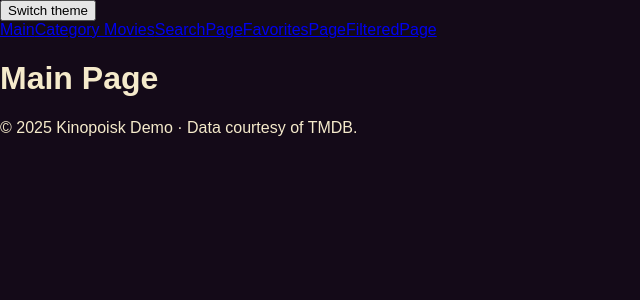
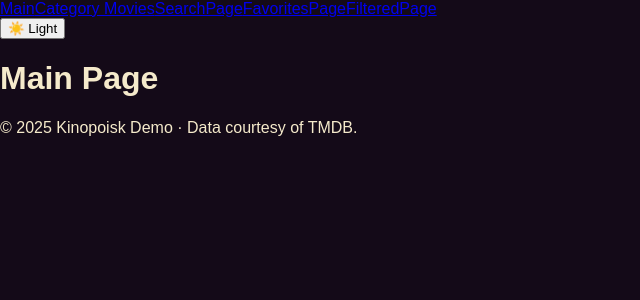
Before and after one commit to KristinaFinck/tmdb-kinopoisk, a React (Vite) app: page / in a window 1280 px wide. Shown: the top 300 px of the page, without its empty margins (0-640 px from the left). Built offline with nearby package versions, Linux system fonts and the light colour scheme.

Commit message:
feat(theme): add theme context and move toggle to header

```diff
--- a/src/components/Header.tsx
+++ b/src/components/Header.tsx
@@ -1,7 +1,9 @@
 import {PATH} from "../common"
 import {NavLink} from "react-router-dom";
+import { useTheme } from "./../context/useTheme.ts"
 
 export const Header = () => {
+    const { theme, toggleTheme } = useTheme();
     return(
         <header>
             <nav>
@@ -28,6 +30,9 @@ export const Header = () => {
                     FilteredPage
                 </NavLink>
             </nav>
+            <button onClick={toggleTheme}>
+                {theme === "dark" ? "☀️ Light" : "🌙 Dark"}
+            </button>
         </header>
     )
 }
--- a/src/components/Layout/Layout.tsx
+++ b/src/components/Layout/Layout.tsx
@@ -3,20 +3,8 @@ import {Header} from "../Header.tsx";
 import {useEffect, useState} from "react";
 
 export const Layout = () => {
-    const [theme, setTheme] = useState<"light" | "dark">("dark");
-    useEffect(() => {
-        document.documentElement.setAttribute("data-theme", theme);
-    }, [theme]);
-
-    const toggleTheme = () => {
-        setTheme(prevTheme => prevTheme === "light" ? "dark" : "light");
-    }
-
     return(
         <>
-            <button onClick={toggleTheme}>
-                Switch theme
-            </button>
         <Header />
             <main>
                 <Outlet />
--- /dev/null
+++ b/src/context/ThemeContext.ts
@@ -0,0 +1,7 @@
+import {createContext} from "react";
+export type ThemeType = "light" | "dark";
+type ThemeContextType = {
+    theme: ThemeType;
+    toggleTheme: () => void;
+}
+export const ThemeContext = createContext<ThemeContextType | null >(null)
--- /dev/null
+++ b/src/context/ThemeProvider.tsx
@@ -0,0 +1,23 @@
+import type {ReactNode} from "react";
+import {useEffect, useState, } from "react";
+import { ThemeContext, type ThemeType } from "./ThemeContext";
+
+type Props = {
+    children: ReactNode
+}
+
+export const ThemeProvider = ({children}:Props) => {
+    const [theme, setTheme] = useState<ThemeType>("dark");
+    useEffect(() => {
+        document.documentElement.setAttribute("data-theme", theme);
+    }, [theme]);
+
+    const toggleTheme = () => {
+        setTheme(prevTheme => prevTheme === "light" ? "dark" : "light");
+    }
+    return (
+        <ThemeContext.Provider value={{ theme, toggleTheme }}>
+            {children}
+        </ThemeContext.Provider>
+    );
+}
--- /dev/null
+++ b/src/context/useTheme.ts
@@ -0,0 +1,12 @@
+import { useContext } from "react";
+import { ThemeContext } from "./ThemeContext";
+
+export const useTheme = () => {
+    const context = useContext(ThemeContext);
+
+    if (context === null) {
+        throw new Error("ThemeProvider is missing");
+    }
+
+    return context;
+};
--- a/src/main.tsx
+++ b/src/main.tsx
@@ -3,11 +3,14 @@ import { createRoot } from 'react-dom/client'
 import './index.css'
 import App from './App.tsx'
 import {BrowserRouter} from "react-router-dom";
+import {ThemeProvider} from "./context/ThemeProvider.tsx";
 
 createRoot(document.getElementById('root')!).render(
   <StrictMode>
       <BrowserRouter>
+          <ThemeProvider>
           <App />
+          </ThemeProvider>
       </BrowserRouter>
   </StrictMode>,
 )
```
